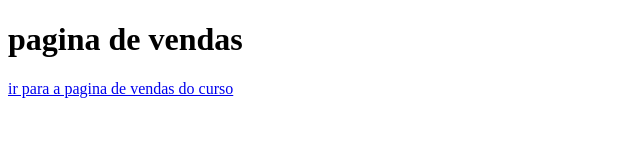
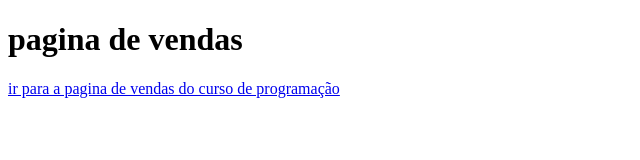
Before and after one commit to jandison21/alura-git-02, a plain HTML site: page vendas.html in a window 1280 px wide. Shown: the whole page, without its empty margins (0-640 px from the left). Drawn offline with Linux system fonts and the light colour scheme.

Commit message:
adicionado curso de programação

```diff
--- a/vendas.html
+++ b/vendas.html
@@ -8,6 +8,6 @@
 </head>
 <body>
     <h1>pagina de vendas</h1>
-    <a href="vendas.html">ir para a pagina de vendas do curso</a>
+    <a href="Vendas.html">ir para a pagina de vendas do curso de programação</a>
 </body>
 </html>
```
